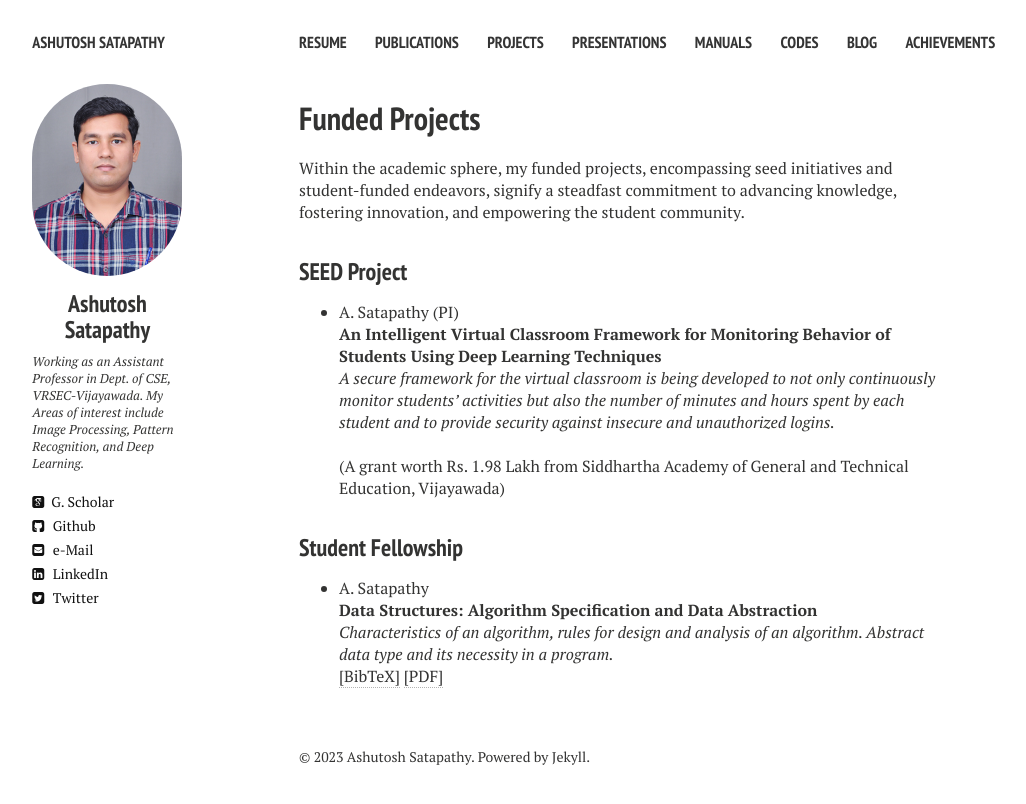
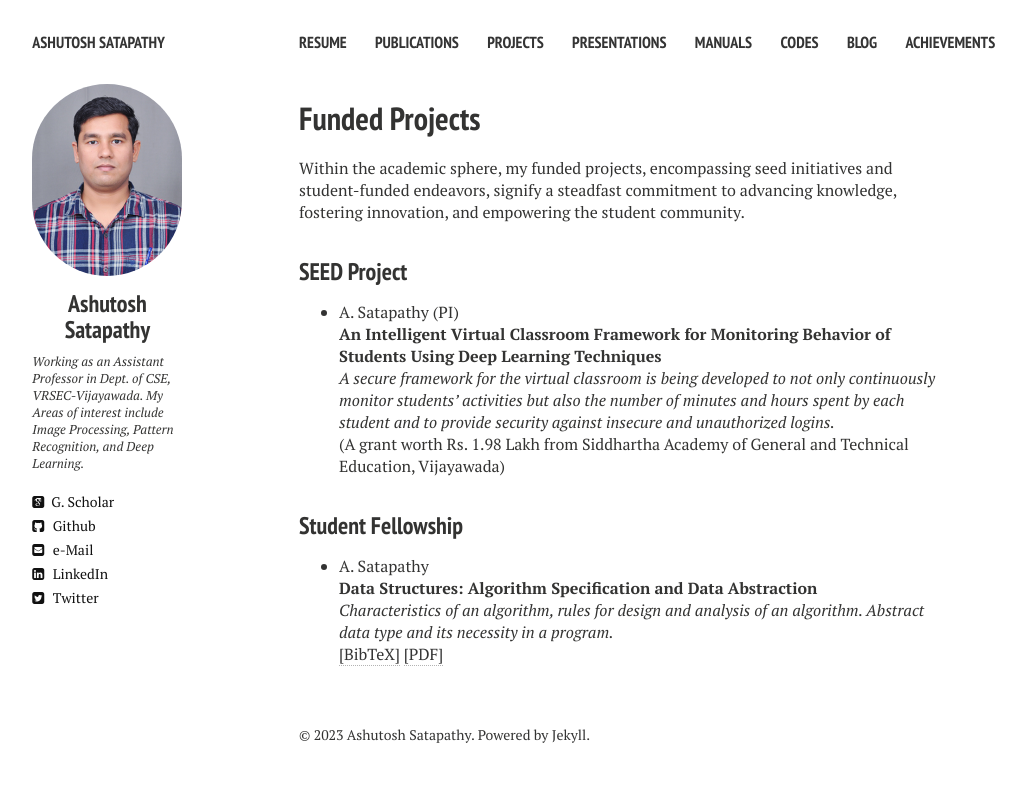
Before and after one commit to ashutoshsatapathy1990/ashutoshsatapathy1990.github.io, a Jekyll site: the page built from projects.md, in a window 1280 px wide. Shown: the top 804 px of the page, without its empty margins (21-1047 px from the left). Built offline with Jekyll 4.4.1, drawn with Linux system fonts in a browser that asks for light colours; nearby versions of some CDN libraries.

```diff
--- a/_layouts/projects.html
+++ b/_layouts/projects.html
@@ -91,7 +91,7 @@ A. Satapathy (PI)
 <br><b>An Intelligent Virtual Classroom Framework for Monitoring Behavior of Students Using Deep Learning Techniques</b><br>
 <i>A secure framework for the virtual classroom is being developed to not only continuously monitor students’ activities but also the number of minutes and hours spent by each student and to provide security against insecure and unauthorized logins.</i>
 <br/>
-<br>(A grant worth Rs. 1.98 Lakh from Siddhartha Academy of General and Technical Education, Vijayawada)<br>
+(A grant worth Rs. 1.98 Lakh from Siddhartha Academy of General and Technical Education, Vijayawada)<br/>
 </p>
 </li>
 </ul>
```
